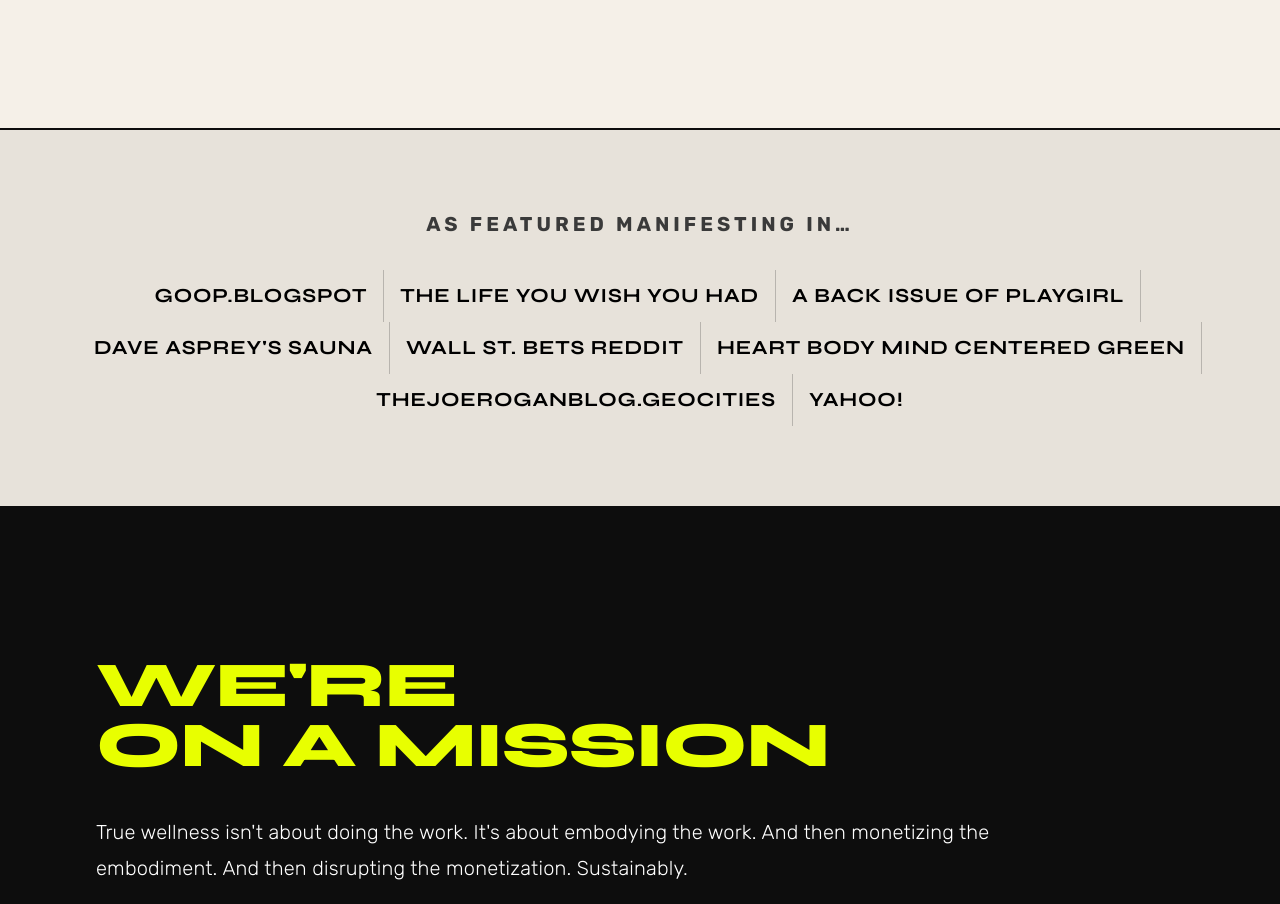
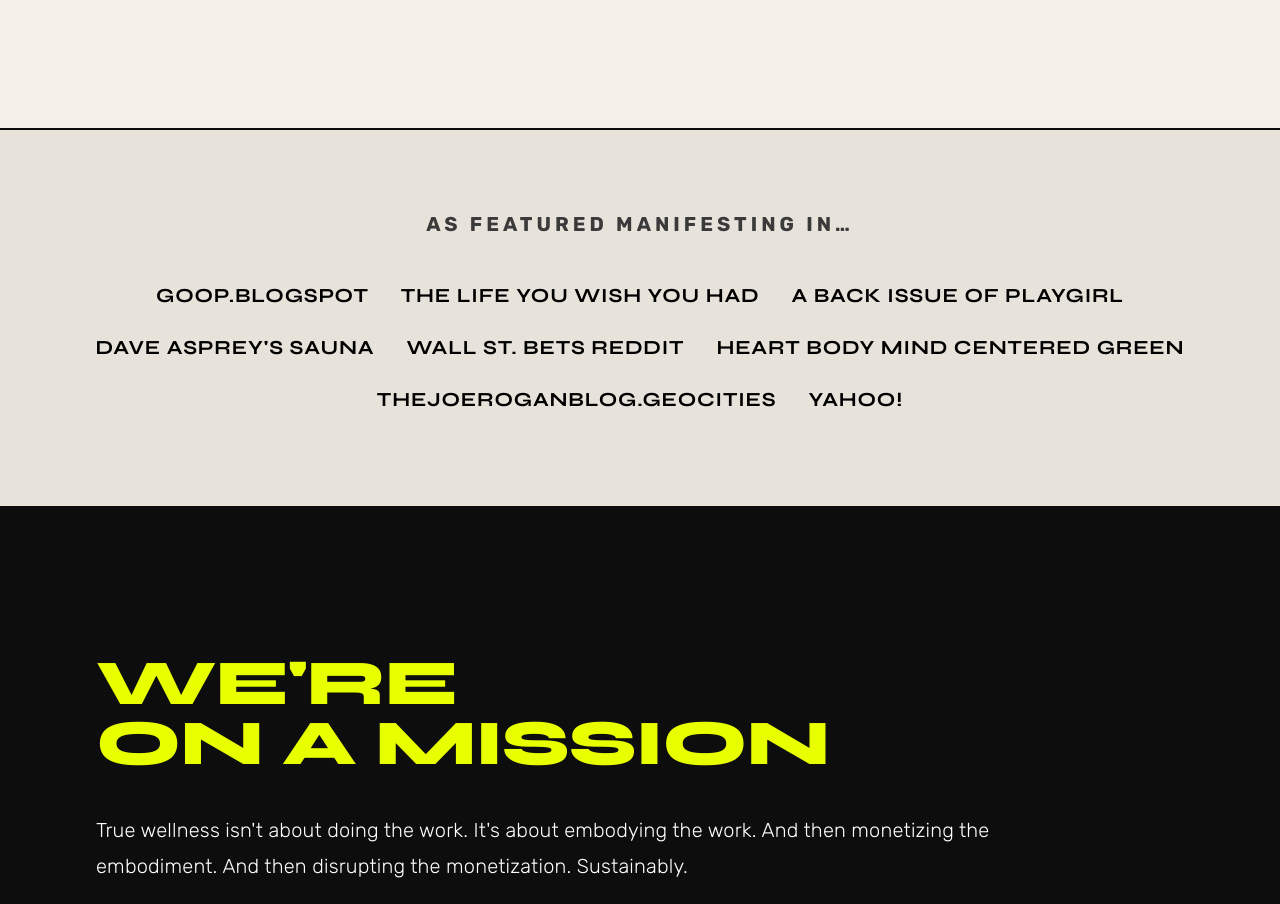
Before and after one commit to trevorishere/stw, a React (Vite) app: page / in a window 1280 px wide. Shown: the part 1280-2184 px from the top of the page. Built offline with nearby package versions, Linux system fonts and the light colour scheme.

Commit message:
Remove unnecessary border from Featured section and clean up logo span styles

```diff
--- a/src/components/Featured.jsx
+++ b/src/components/Featured.jsx
@@ -11,7 +11,7 @@ const logos = [
 
 export default function Featured() {
   return (
-    <section className="bg-black/[0.06] border-b-2 border-dark px-12 py-20 flex flex-col gap-8 items-center max-tablet:px-6 max-tablet:py-12 max-phone:px-5 max-phone:py-8">
+    <section className="bg-black/[0.06] px-12 py-20 flex flex-col gap-8 items-center max-tablet:px-6 max-tablet:py-12 max-phone:px-5 max-phone:py-8">
       <p className="font-rubik font-bold text-xl tracking-[4px] uppercase text-center text-grey23 w-full max-phone:text-sm max-phone:tracking-[2px]">
         As featured manifesting in…
       </p>
@@ -21,11 +21,8 @@ export default function Featured() {
           <span
             key={logo}
             className={`font-syne font-bold text-xl leading-5 tracking-[0.84px] uppercase text-black
-                        py-4 max-phone:py-2 max-phone:text-base
-                        ${i < logos.length - 1
-                          ? 'px-4 border-r border-black/20 max-phone:px-3'
-                          : 'px-4 max-phone:px-3'
-                        }`}
+                        py-4 px-4 max-phone:py-2 max-phone:text-base
+                        `}
           >
             {logo}
           </span>
```
